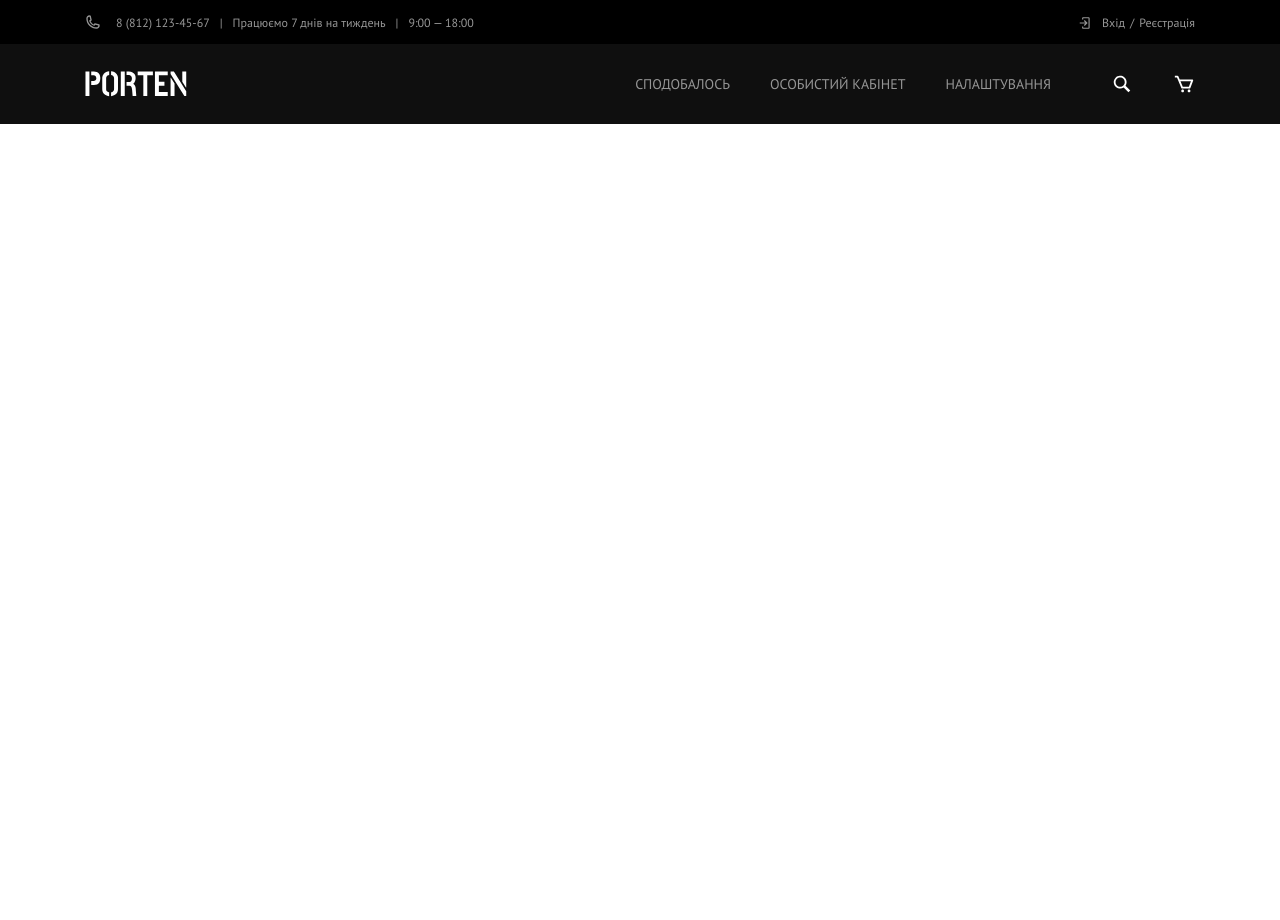
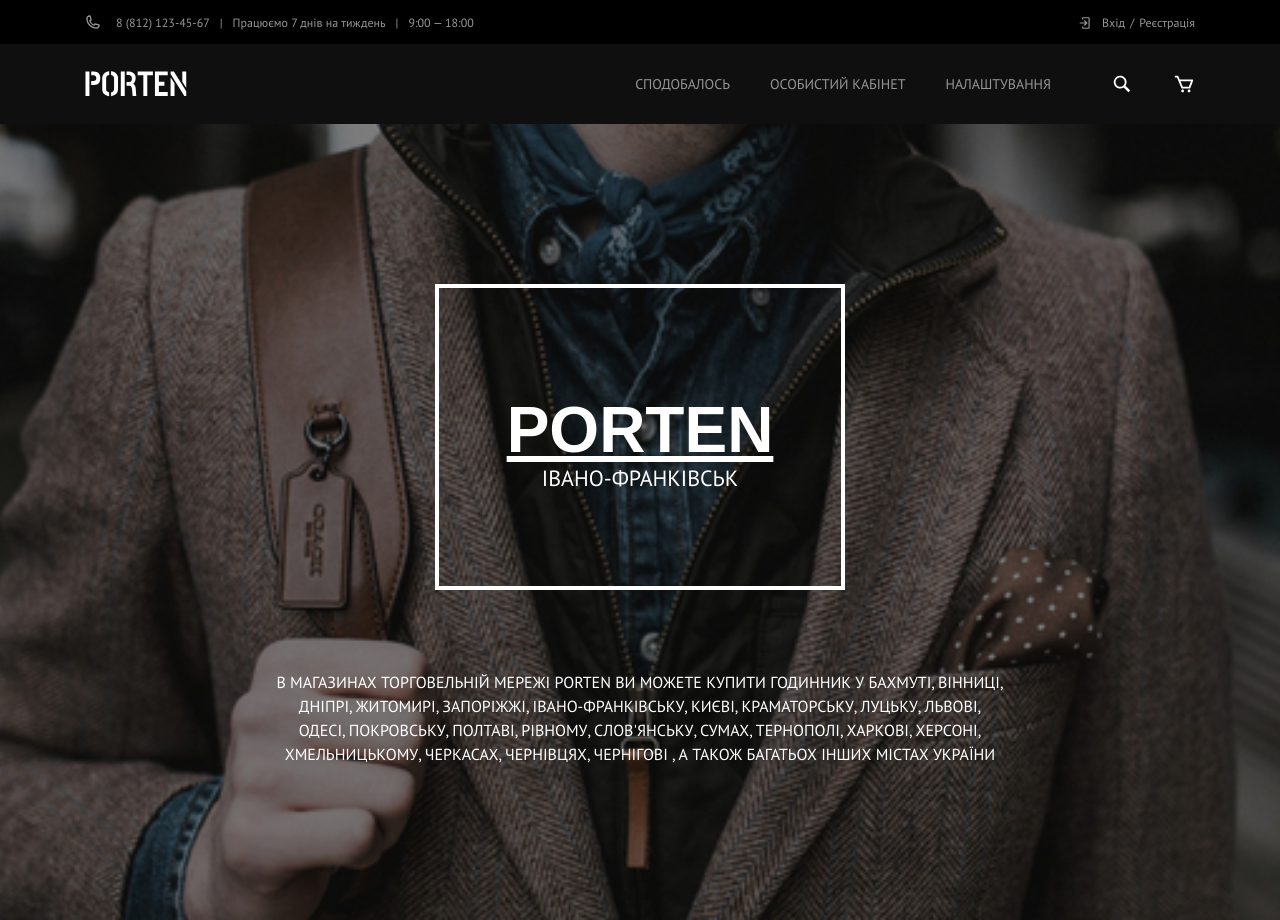
Before and after one commit to Zlatavasylenko/Porten_project, a plain HTML site: page index.html in a window 1280 px wide. Before the commit the page ends 800 px from the top, so only its background shows below. Drawn offline with Linux system fonts and the light colour scheme; a web font is replaced by a local one.

Commit message:
bg-main-page

```diff
--- a/css/style.css
+++ b/css/style.css
@@ -219,3 +219,55 @@
 .transform-scale:hover {
     transform: scale(1.15);
 }
+.bg-image {
+    position: relative;
+}
+
+.bg-image img {
+    position: absolute;
+    top: 0;
+    left: 0;
+    height: 100%;
+    width: 100%;
+    object-fit: cover;
+}
+
+.main-screen {
+    padding-top: 160px;
+    padding-bottom: 154px;
+}
+
+.main-screen__img {
+    position: absolute;
+    width: 100%;
+    height: 100%;
+    top: 0;
+    left: 0;
+}
+
+.block-logo {
+    margin-bottom: 80px;
+    border: 4px solid var(--white);
+    padding: 94px 68px;
+}
+
+.block-logo__title {
+    font-family: "Post No Bills Jaffna", sans-serif;
+    font-weight: 700;
+    font-size: 64px;
+    line-height: 150%;
+    text-decoration-line: underline;
+    /* text-underline-offset: 8px; */
+}
+
+.block-logo__sity {
+    margin-top: -14px;
+    font-size: 22px;
+    line-height: 28px;
+}
+
+.main-screen__description {
+    font-size: 16px;
+    line-height: 150%;
+    max-width: 730px;
+}
--- a/index.html
+++ b/index.html
@@ -59,5 +59,25 @@
                 </div>
             </div>
         </header>
+        <!-- сторінка background -->
+        <section class="main-screen display--flex flex-direction--column align-items--center position--relative">
+            <div class="block-logo text-transform--uppercase text-align--center position--relative z-index-1">
+                <h1 class="block-logo__title">PORTEN</h1>
+                <p class="block-logo__sity">ІВАНО-ФРАНКІВСЬК</p>
+            </div>
+            <p class="main-screen__description text-align--center text-transform--uppercase position--relative z-index-1">
+                В магазинах Торговельній мережі Porten ви можете купити годинник у Бахмуті, Вінниці, Дніпрі, Житомирі, Запоріжжі,
+                Івано-Франківську, Києві, Краматорську, Луцьку, Львові, Одесі, Покровську, Полтаві, Рівному, Слов'янську, Сумах,
+                Тернополі, Харкові, Херсоні, Хмельницькому, Черкасах, Чернівцях, Чернігові , а також багатьох інших містах України
+            </p>
+            <div class="main-screen__img bg-image">
+                <img srcset="
+                      ./img/header_img/main-screen-750w.jpg,
+                      ./img/header_img/main-screen-1920w.jpg
+                    " sizes="
+                        (max-width: 750px) 750px,
+                      1920px" src="./img/header_img/main-screen-1920w.jpg" alt="main-screen-bg" />
+            </div>
+        </section>
 </body>
 </html>
```
Also changed, not shown: img/header_img/main-screen-1150w.jpg (added), img/header_img/main-screen-1920w.jpg (added), img/header_img/main-screen-750w.jpg (added), img/header_img/main-screen.jpg (added).
